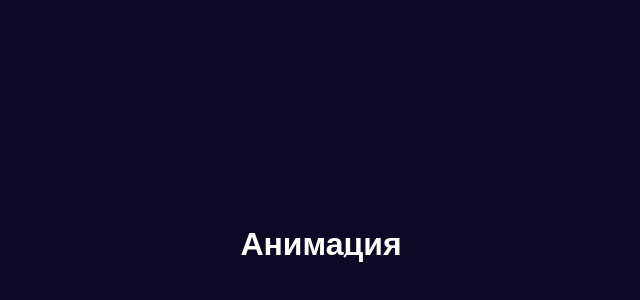
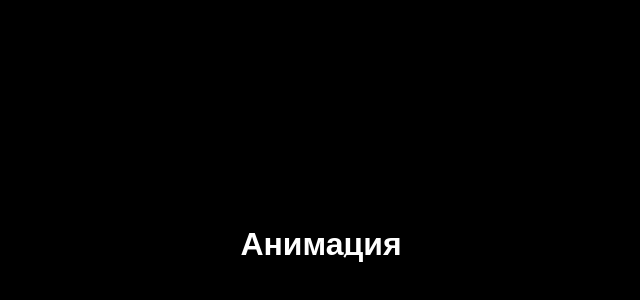
Before and after one commit to nelemon/animation, a plain HTML site: page index.html in a window 1280 px wide. Shown: the part 156-456 px from the top of the page, without its empty margins (319-959 px from the left). Drawn offline with nearby package versions, Linux system fonts and the light colour scheme.

Commit message:
Update index.html

```diff
--- a/index.html
+++ b/index.html
@@ -6,7 +6,7 @@
     <title>Тестовая анимация</title>
     <style>
         body {
-            background-color: #0D0924; /* Темный фон */
+            background-color: #000000; /* Темный фон */
             color: #ffffff; /* Белый цвет текста */
             display: flex;
             justify-content: center;
```
